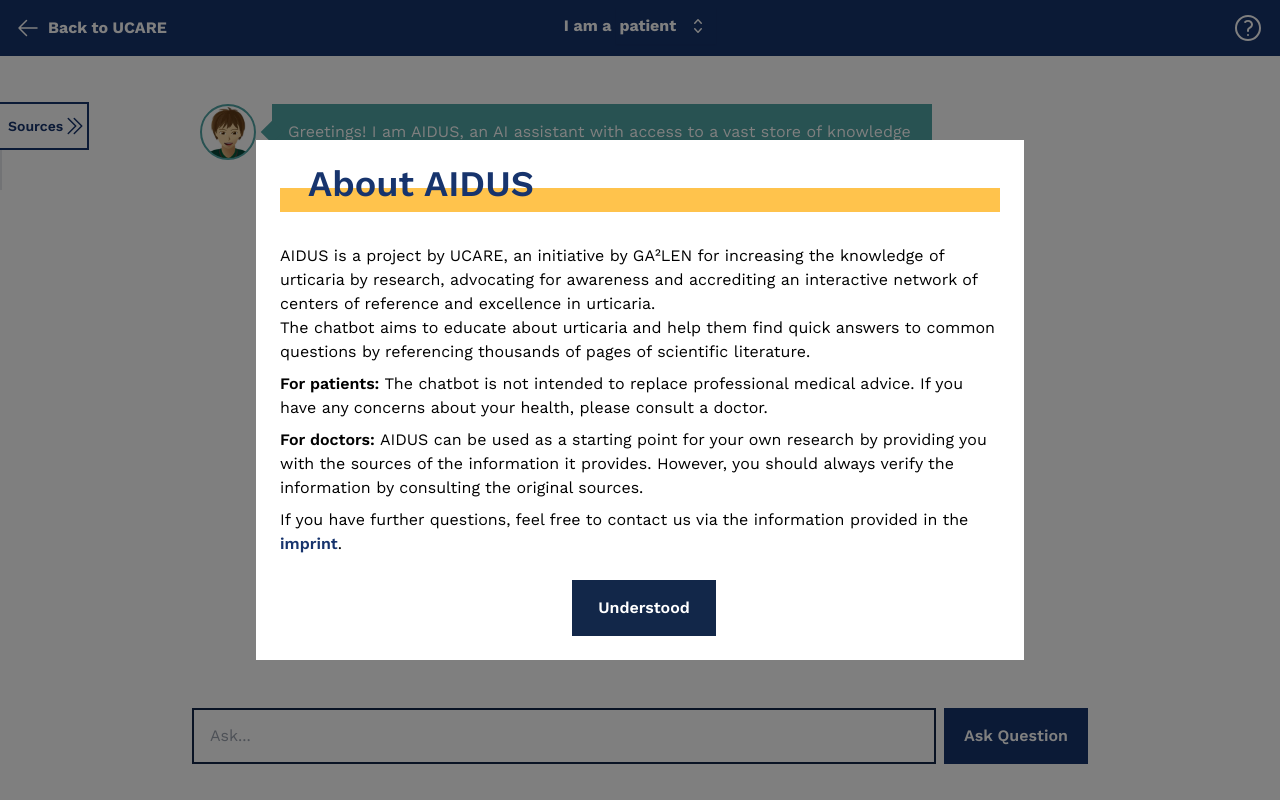
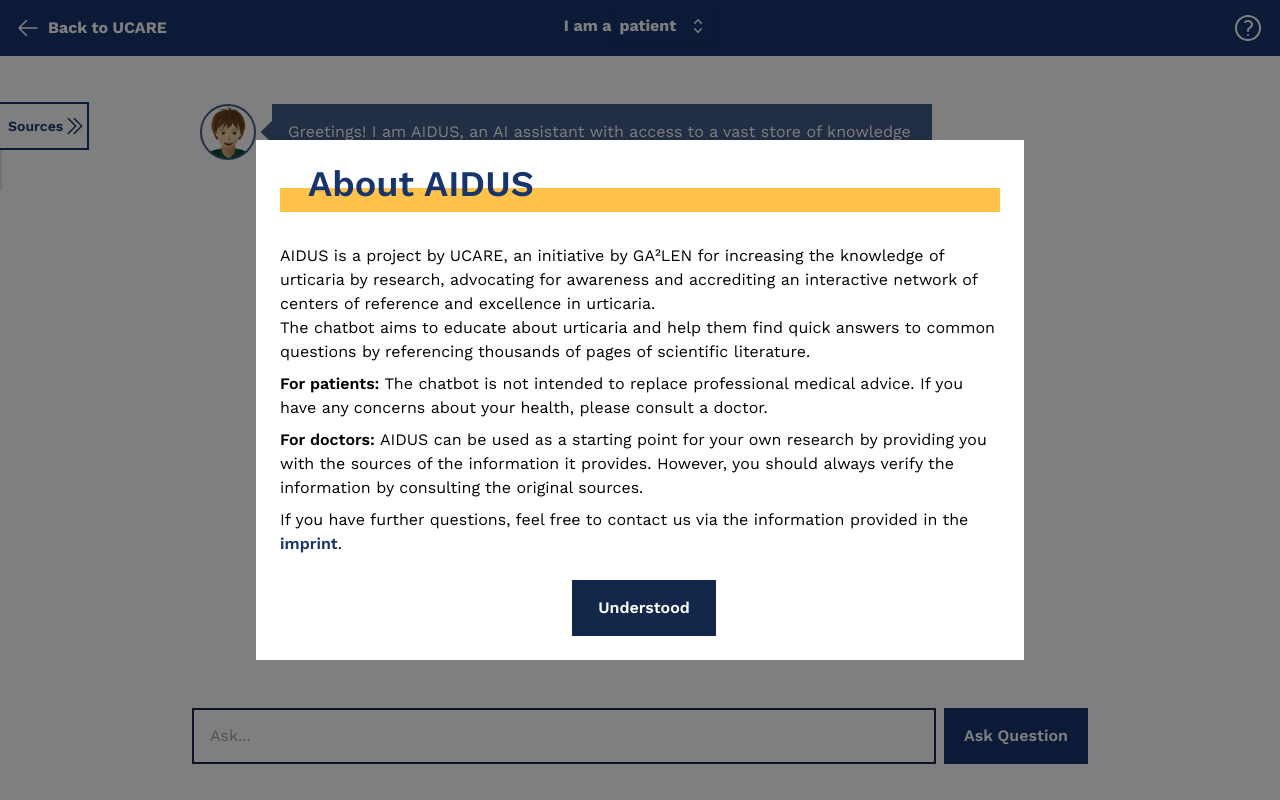
Before and after one commit to benedictbihl/AIDUS-Chatbot, a Next.js app: page / in a window 1280 px wide. Built offline with nearby package versions, Linux system fonts and the light colour scheme.

Commit message:
hydration error fix

```diff
--- a/app/components/Message.tsx
+++ b/app/components/Message.tsx
@@ -8,12 +8,12 @@
 
   useEffect(() => {
     const userType = localStorage.getItem("userType");
-    if (userType === "patient") {
+    if (userType === "doctor") {
+      setAssistantBackground("bg-tertiary-400");
+      setAssistantBorder("border-tertiary-400");
+    } else {
       setAssistantBackground("bg-primary-700");
       setAssistantBorder("border-primary-700");
-    } else {
-      setAssistantBackground("bg-tertiary-400");
-      setAssistantBorder("border-tertiary-400");
     }
   }, []);
 
--- a/app/page.tsx
+++ b/app/page.tsx
@@ -7,13 +7,24 @@
 import { Sources } from "./components/Sources";
 
 export default function Chat() {
+  const {
+    messages,
+    input,
+    handleInputChange,
+    handleSubmit,
+    isLoading,
+    data,
+    setMessages,
+  } = useChat();
+
+  const messagesEndRef = useRef<HTMLLIElement>(null);
+
+  useEffect(() => {
     const userType =
       (typeof window !== "undefined" && localStorage.getItem("userType")) ||
       "patient";
 
-  const { messages, input, handleInputChange, handleSubmit, isLoading, data } =
-    useChat({
-      initialMessages: [
+    setMessages([
       {
         content:
           userType === "patient"
@@ -22,10 +33,8 @@
         role: "assistant",
         id: "1",
       },
-      ],
-    });
-
-  const messagesEndRef = useRef<HTMLLIElement>(null);
+    ]);
+  }, []);
 
   useEffect(() => {
     //scroll window to bottom if it is not already at the bottom
```
Lines whose indentation alone changed are shown as unchanged.
